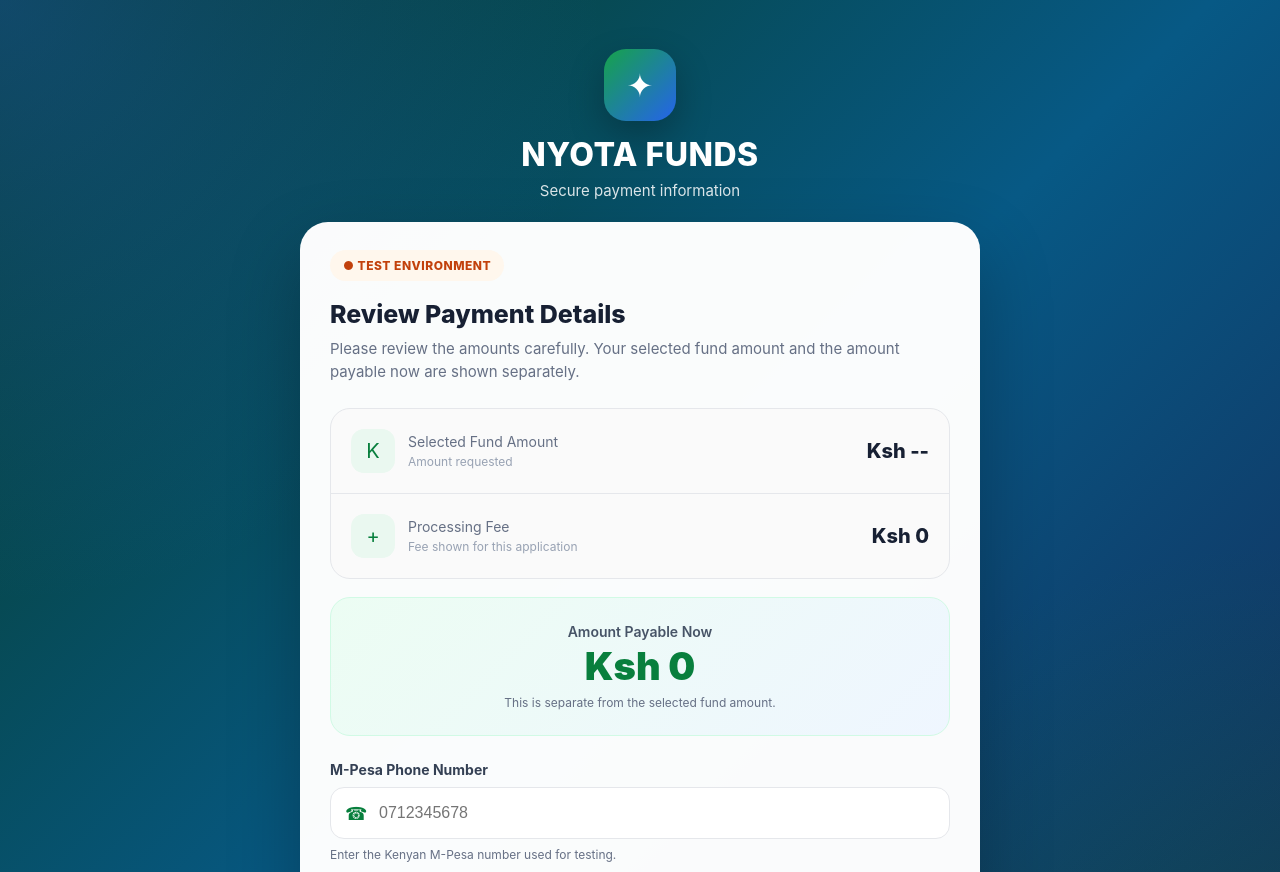
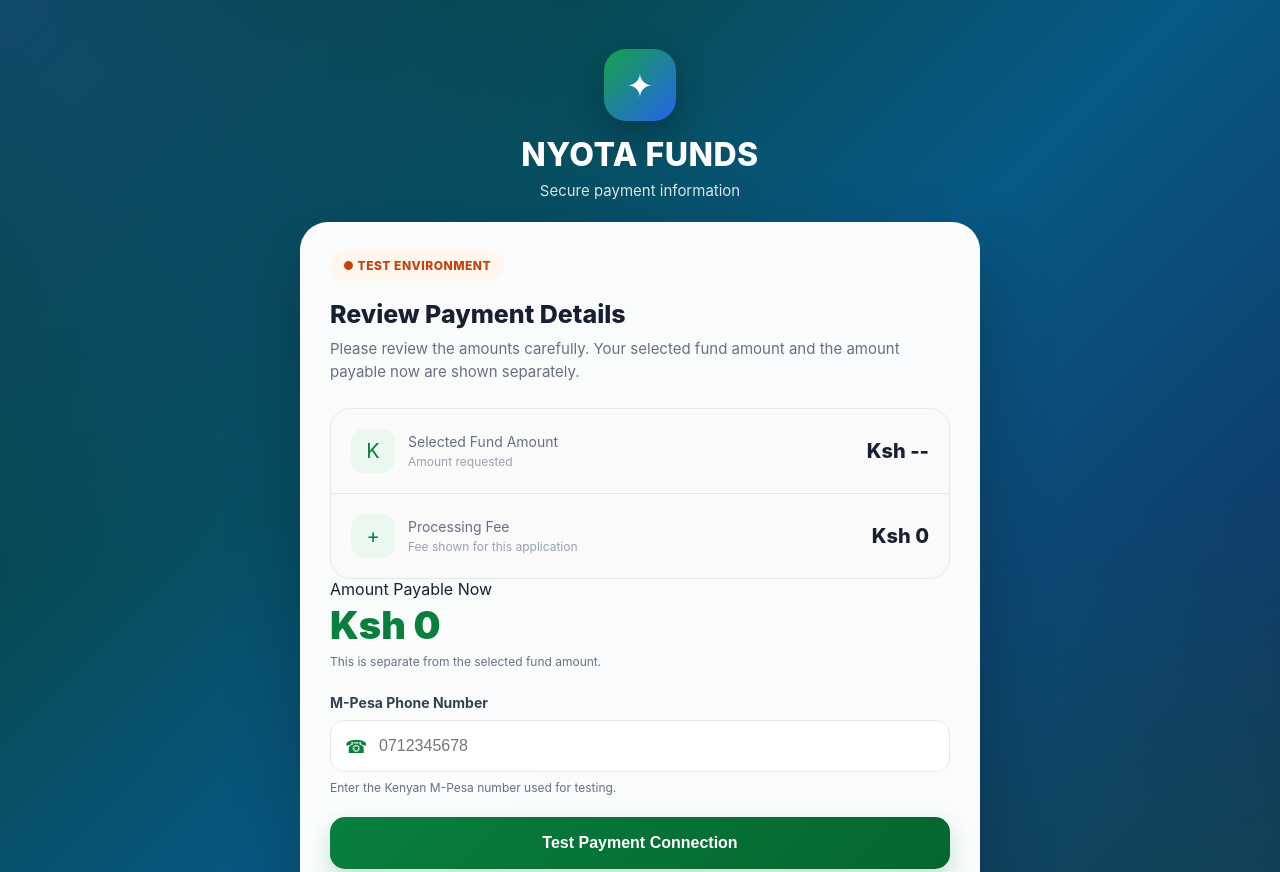
Before and after one commit to yegoni86/NYOTA-FUNDS-, a website: page payment.html in a window 1280 px wide. Shown: the top 872 px of the page. Drawn offline with Linux system fonts and the light colour scheme.

Commit message:
Update payment.html

```diff
--- a/payment.html
+++ b/payment.html
@@ -629,9 +629,9 @@
 
         <!-- PAYABLE -->
 
-        <div class="payable">
+        <div class="processing fee">
 
-          <div class="payable-label">
+          <div class="processing fee-label">
             Amount Payable Now
           </div>
 
```
